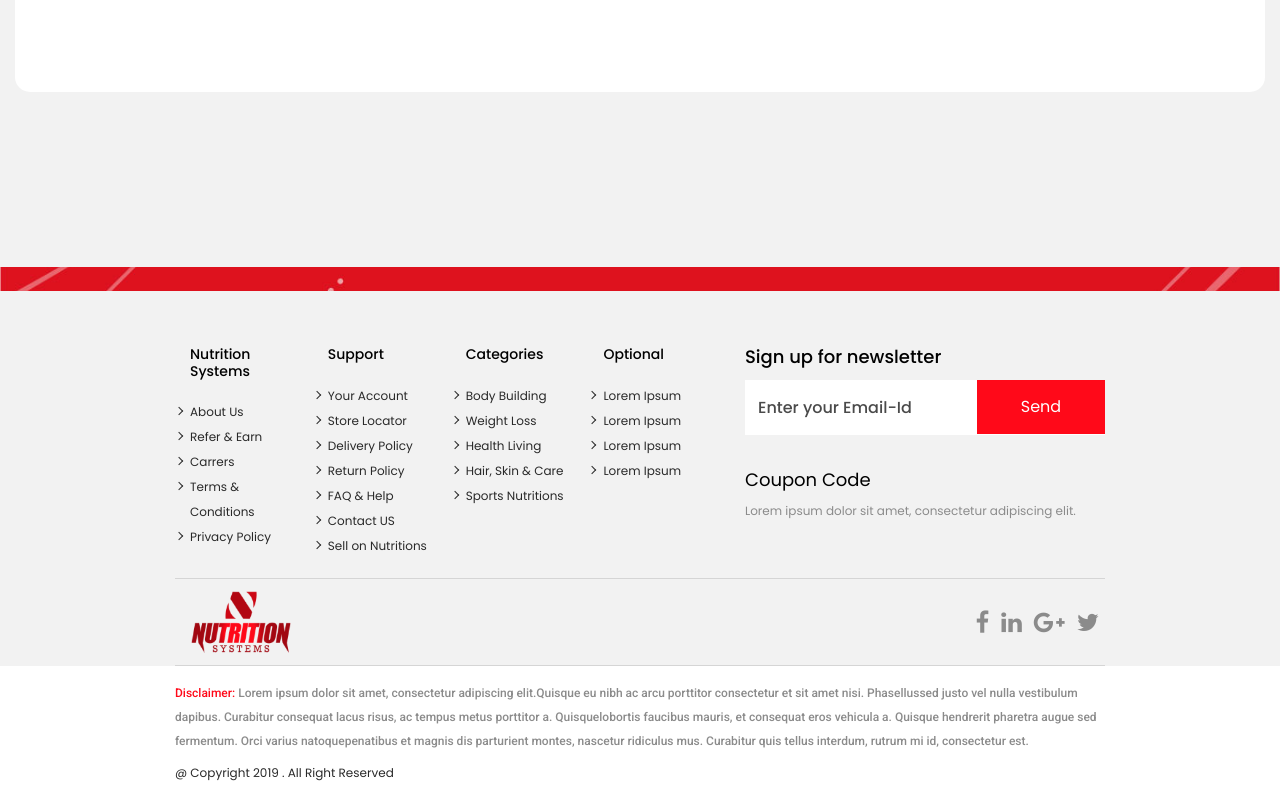
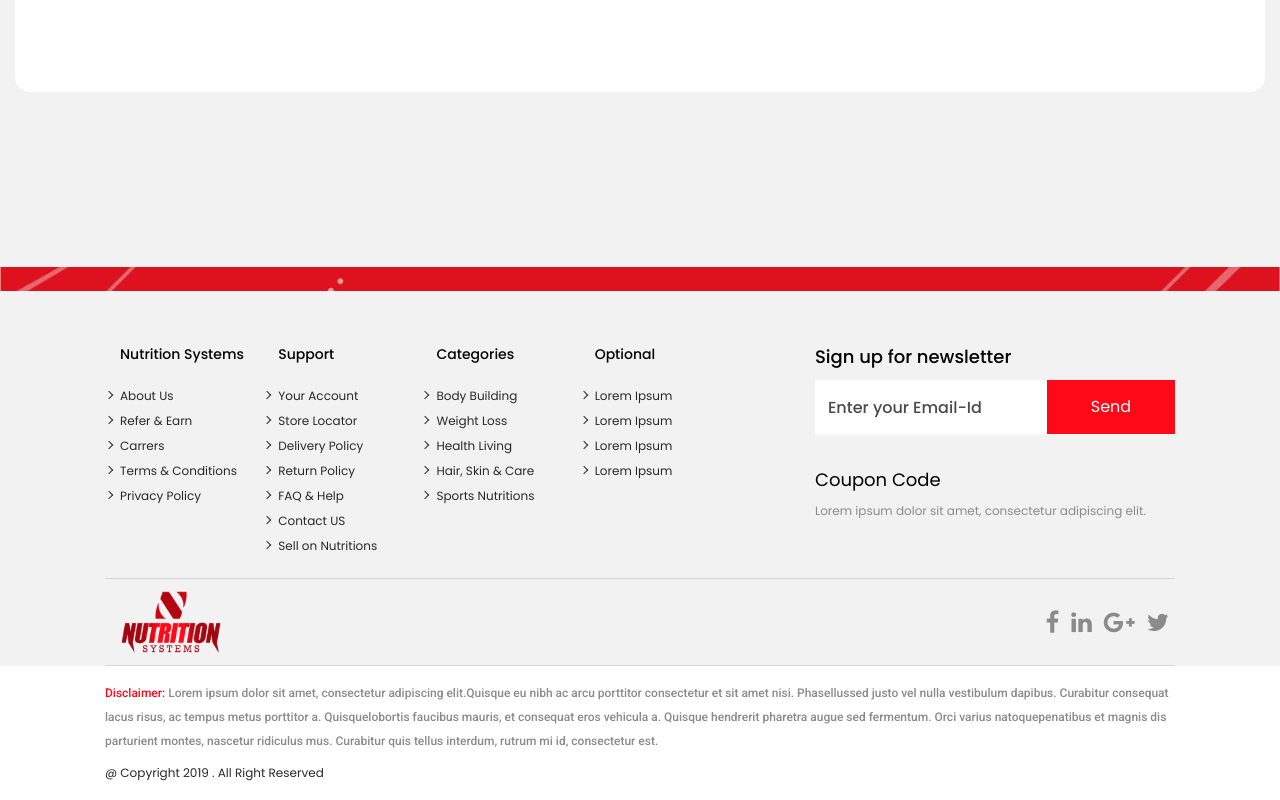
Before and after one commit to KaranPalan7507/NSEcomm, a React (Create React App) app in the folder nutrition/: page /order-failure in a window 1280 px wide. Shown: the part 847-1647 px from the top of the page. Built offline with nearby package versions, Linux system fonts and the light colour scheme.

Commit message:
blog grid changes

```diff
--- a/nutrition/src/Pages/Blog/Grid/item.js
+++ b/nutrition/src/Pages/Blog/Grid/item.js
@@ -16,7 +16,9 @@ class Item extends React.Component {
         className="blog-grid-item"
         onClick={() => this.props.history.push(link)}
       >
-        <img src={imgSrc} alt={title} />
+        <div className="image-wrapper">
+          <img src={imgSrc} alt={title} />
+        </div>
         <div>
           <span className="date">{date}</span>
           <span className="category">{category.toString()}</span>
--- a/nutrition/src/Pages/Blog/Grid/style.scss
+++ b/nutrition/src/Pages/Blog/Grid/style.scss
@@ -12,9 +12,12 @@
   font-family: "Poppins";
   font-weight: 400;
   font-size: 15px;
+  .image-wrapper {
+    text-align: center;
+  }
   img {
     max-height: 300px;
-    width: 100%;
+    max-width: 100%;
   }
 
   .date {
--- a/nutrition/src/shared/footer/style.scss
+++ b/nutrition/src/shared/footer/style.scss
@@ -53,7 +53,7 @@
 @media (min-width: 1200px) {
   .footer {
     .container {
-      max-width: 960px;
+      max-width: 1100px;
     }
   }
 }
```
